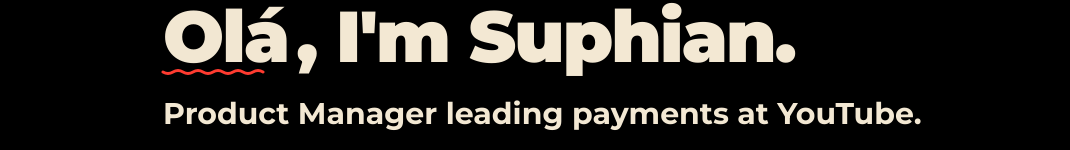
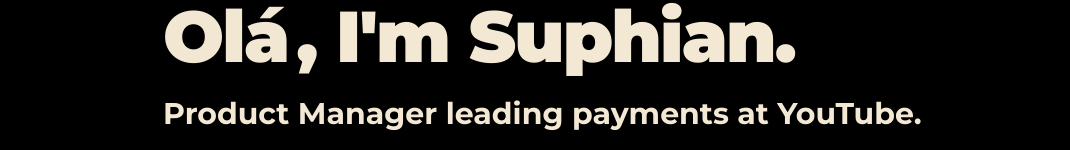
Before and after one commit to Suphian/suphian.com, a React (Vite) app: page / in a window 1280 px wide. Shown: the part 223-373 px from the top of the page, without its empty margins (29-1099 px from the left). Built offline with nearby package versions, Linux system fonts and the light colour scheme.

Commit message:
Remove wavy underline component
The wavy underline component was not working and has been removed.

```diff
--- a/src/components/LandingPage.tsx
+++ b/src/components/LandingPage.tsx
@@ -3,7 +3,6 @@ import { useState, useEffect } from "react";
 import { Link } from "react-router-dom";
 import AnimatedGreeting from "./AnimatedGreeting";
 import { greetings } from "@/data/greetings";
-import WavyUnderline from "./WavyUnderline";
 import Logo from "./Logo";
 
 const LandingPage = () => {
@@ -18,7 +17,6 @@ const LandingPage = () => {
           <span className="relative inline-block">
             <AnimatedGreeting greetings={greetings} />
             <span className="ml-2 font-montserrat font-black">, I'm Suphian.</span>
-            <WavyUnderline />
           </span>
         </h1>
 
```
